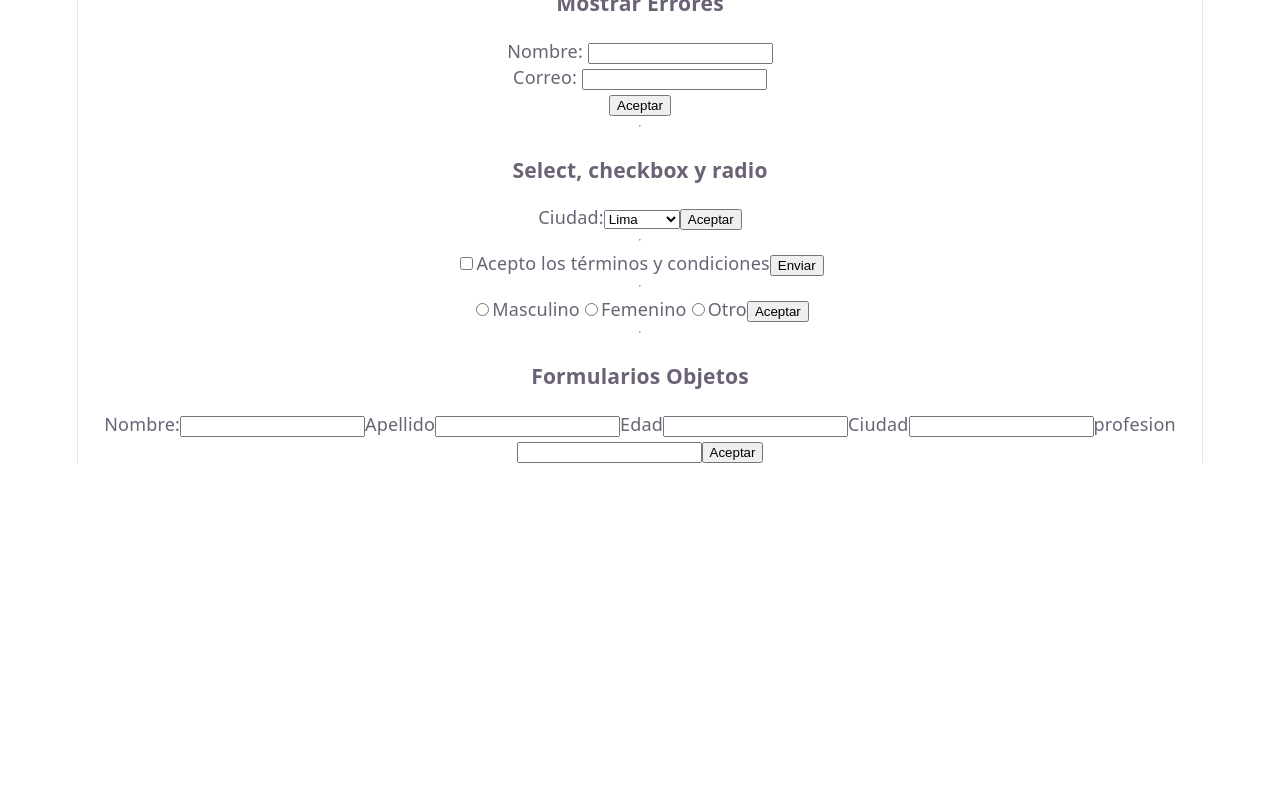
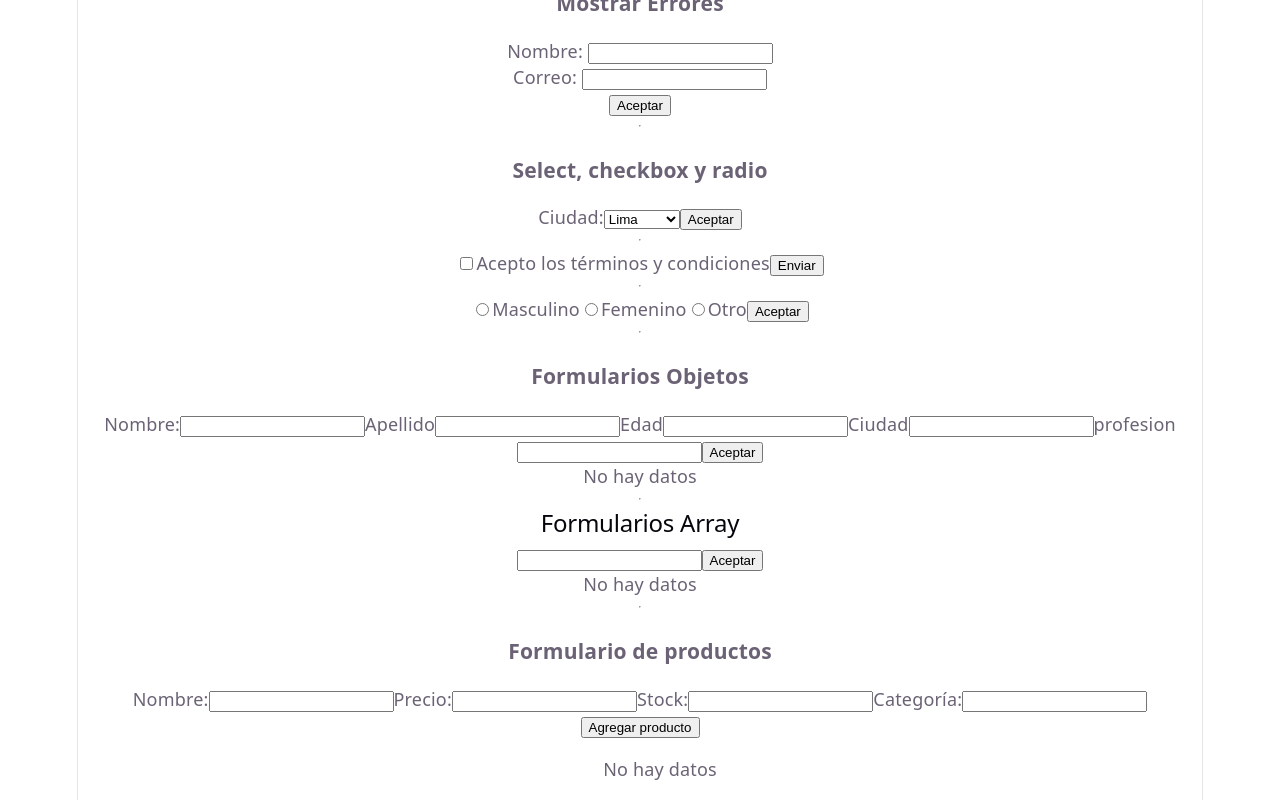
Before and after one commit to JerryGarcia07/Practicar-react, a React (Vite) app in the folder practica05/: page / in a window 1280 px wide. Shown: the part 738-1538 px from the top of the page. Before the commit the page ends 1201 px from the top, so only its background shows below. Built offline with nearby package versions, Linux system fonts and the light colour scheme.

Commit message:
formulario06

```diff
--- a/practica05/src/App.jsx
+++ b/practica05/src/App.jsx
@@ -2,9 +2,11 @@ import "./App.css";
 import Checkbox from "./components/Checkbox";
 import Contrasena from "./components/Contrasena";
 import FormularioCompleto from "./components/FormularioCompleto";
+import FormulariosArray from "./components/FormulariosArray";
 import FormulariosBasico from "./components/FormulariosBasico";
 import FormulariosObjetos from "./components/FormulariosObjetos";
 import MostrarErrores from "./components/MostrarErrores";
+import MostrarProductos from "./components/MostrarProductos";
 import RadioButtons from "./components/RadioButtons";
 import Select from "./components/Select";
 import ValidarCorreo from "./components/ValidarCorreo";
@@ -37,6 +39,10 @@ function App() {
       <RadioButtons />
       <hr />
       <FormulariosObjetos />
+      <hr />
+      <FormulariosArray />
+      <hr />
+      <MostrarProductos />
     </>
   );
 }
--- /dev/null
+++ b/practica05/src/components/Formularios.jsx
@@ -0,0 +1,39 @@
+import React from "react";
+
+const Formularios = ({ producto, handleSubmit, handleChane }) => {
+  return (
+    <form onSubmit={handleSubmit}>
+      <label>Nombre:</label>
+      <input
+        type="text"
+        value={producto.nombre}
+        onChange={handleChane}
+        name="nombre"
+      />
+      <label>Precio:</label>
+      <input
+        type="text"
+        value={producto.precio}
+        onChange={handleChane}
+        name="precio"
+      />
+      <label>Stock:</label>
+      <input
+        type="text"
+        value={producto.stock}
+        onChange={handleChane}
+        name="stock"
+      />
+      <label>Categoría:</label>
+      <input
+        type="text"
+        value={producto.categoria}
+        onChange={handleChane}
+        name="categoria"
+      />
+      <button type="submit">Agregar producto</button>
+    </form>
+  );
+};
+
+export default Formularios;
--- /dev/null
+++ b/practica05/src/components/FormulariosArray.jsx
@@ -0,0 +1,56 @@
+import React, { useState } from "react";
+
+const FormulariosArray = () => {
+  const [tarea, setTarea] = useState("");
+  const [error, setError] = useState("");
+  const [formulario, setFormulario] = useState([]);
+
+  const handleSubmit = (e) => {
+    e.preventDefault();
+
+    if (!tarea) {
+      setError("No debe estar Vacio");
+      return;
+    }
+
+    setError("");
+    setFormulario([...formulario, tarea]);
+    setTarea("");
+  };
+  const handleChange = (e) => {
+    setTarea(e.target.value);
+    setError("");
+  };
+
+  const handleEliminar = (data) => {
+    setFormulario(formulario.filter((el) => el !== data));
+  };
+  return (
+    <div>
+      <h2>Formularios Array</h2>
+      <form onSubmit={handleSubmit}>
+        <input type="text" value={tarea} onChange={handleChange} />
+        <button type="submit">Aceptar</button>
+      </form>
+      <div>
+        <div>{error && error}</div>
+        <div>
+          {formulario.length > 0 ? (
+            <ol>
+              {formulario.map((el, index) => (
+                <li key={index}>
+                  {el}{" "}
+                  <button onClick={() => handleEliminar(el)}>Eliminar</button>
+                </li>
+              ))}
+            </ol>
+          ) : (
+            "No hay datos"
+          )}
+        </div>
+      </div>
+    </div>
+  );
+};
+
+export default FormulariosArray;
--- a/practica05/src/components/FormulariosObjetos.jsx
+++ b/practica05/src/components/FormulariosObjetos.jsx
@@ -8,6 +8,7 @@ const FormulariosObjetos = () => {
     ciudad: "",
     profesion: "",
   });
+  const [formulario, setFormulario] = useState(null);
   const [mensaje, setMensaje] = useState("");
 
   const handleChange = (e) => {
@@ -26,9 +27,11 @@ const FormulariosObjetos = () => {
       !user.profesion
     ) {
       setMensaje("Ningun valor debe estar vacio");
+      setFormulario(null);
       return;
     }
     setMensaje("Datos enviados");
+    setFormulario(user);
     setUser({
       nombre: "",
       apellido: "",
@@ -80,18 +83,19 @@ const FormulariosObjetos = () => {
         <button type="submit">Aceptar</button>
       </form>
       <div>
-        {mensaje ? (
+        <div>{mensaje && mensaje}</div>
+        {formulario ? (
           <>
             <ul>
-              <li>{user.nombre}</li>
-              <li>{user.apellido}</li>
-              <li>{user.edad}</li>
-              <li>{user.ciudad}</li>
-              <li>{user.profesion}</li>
+              <li>{formulario.nombre}</li>
+              <li>{formulario.apellido}</li>
+              <li>{formulario.edad}</li>
+              <li>{formulario.ciudad}</li>
+              <li>{formulario.profesion}</li>
             </ul>
           </>
         ) : (
-          mensaje
+          "No hay datos"
         )}
       </div>
     </div>
--- /dev/null
+++ b/practica05/src/components/MostrarProductos.jsx
@@ -0,0 +1,67 @@
+import React, { use, useState } from "react";
+import Producto from "./Producto";
+import Formularios from "./Formularios";
+
+const MostrarProductos = () => {
+  const [producto, setProducto] = useState({
+    nombre: "",
+    precio: "",
+    stock: "",
+    categoria: "",
+  });
+  const [mensaje, setMensaje] = useState("");
+  const [formulario, setFormulario] = useState([]);
+
+  const handleChane = (e) => {
+    setProducto({ ...producto, [e.target.name]: e.target.value });
+    setMensaje("");
+  };
+  const handleSubmit = (e) => {
+    e.preventDefault();
+    if (
+      !producto.nombre ||
+      !producto.precio ||
+      !producto.stock ||
+      !producto.categoria
+    ) {
+      setMensaje("Los datos no deben estar vacios");
+      return;
+    }
+    setFormulario([...formulario, producto]);
+    setMensaje("");
+    setProducto({
+      nombre: "",
+      precio: "",
+      stock: "",
+      categoria: "",
+    });
+  };
+
+  const eliminar = (id) => {
+    setFormulario(formulario.filter((el) => el.nombre !== id));
+  };
+  return (
+    <div>
+      <h3>Formulario de productos</h3>
+      <div>
+        <Formularios
+          producto={producto}
+          handleSubmit={handleSubmit}
+          handleChane={handleChane}
+        />
+      </div>
+      <div>{mensaje && mensaje}</div>
+      <div>
+        <ul>
+          {formulario.length > 0
+            ? formulario.map((data, index) => (
+                <Producto produc={data} key={index} eliminar={eliminar} />
+              ))
+            : "No hay datos"}
+        </ul>
+      </div>
+    </div>
+  );
+};
+
+export default MostrarProductos;
--- /dev/null
+++ b/practica05/src/components/Producto.jsx
@@ -0,0 +1,15 @@
+import React from "react";
+
+const Producto = (produc) => {
+  console.log(produc.produc);
+  const { nombre, precio, stock, categoria, eliminar } = produc.produc;
+  return (
+    <li>
+      Nombre: {nombre} - Precio: {precio} - Stock: {stock} - Categoria:{" "}
+      {categoria}
+      <button onClick={() => eliminar(nombre)}>Eliminar</button>
+    </li>
+  );
+};
+
+export default Producto;
```
